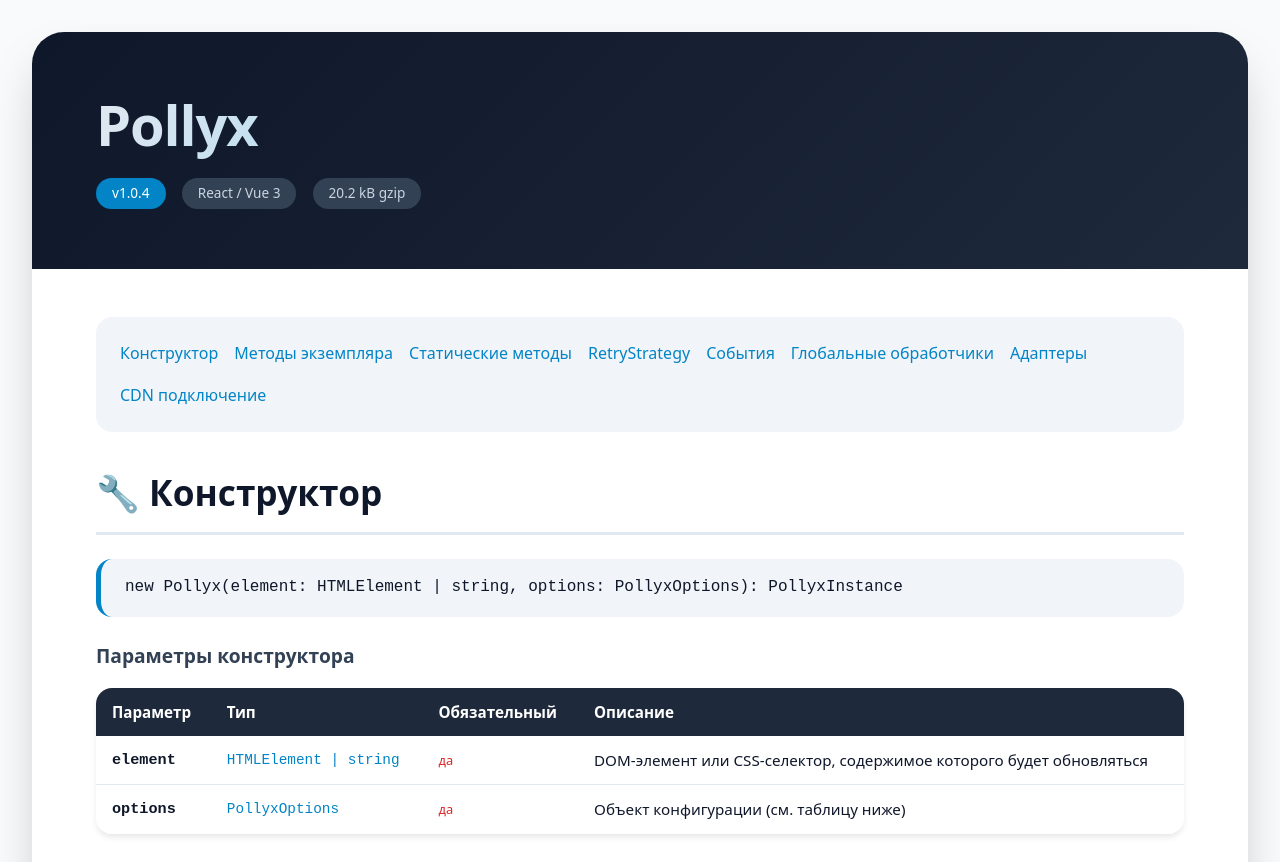
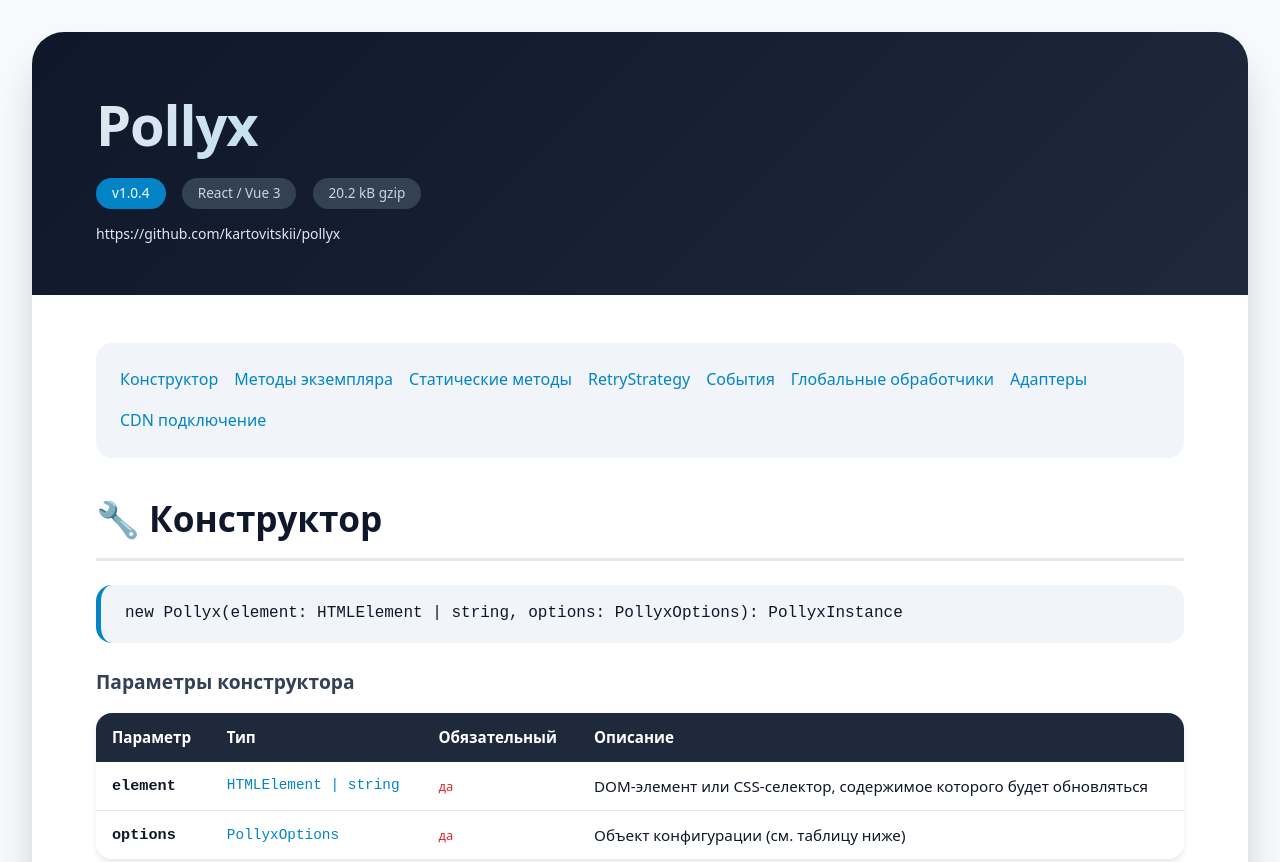
Before and after one commit to kartovitskii/pollyx, a website: page index.html in a window 1280 px wide. Shown: the top 862 px of the page. Drawn offline with Linux system fonts and the light colour scheme.

Commit message:
feat: добавлена ссылка не репозиторий в документацию

```diff
--- a/index.html
+++ b/index.html
@@ -263,6 +263,9 @@
             <span class="badge primary">v1.0.4</span>
             <span class="badge">React / Vue 3</span>
             <span class="badge">20.2 kB gzip</span>
+        </div>
+        <div>
+            <a style="font-size: 14px; color: #e2e8f0;" href="https://github.com/kartovitskii/pollyx">https://github.com/kartovitskii/pollyx</a>
         </div>
     </div>
 
```
